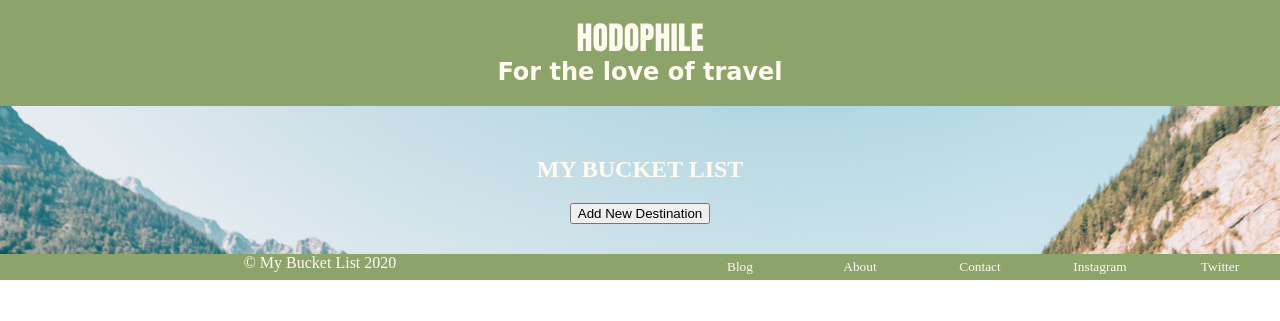
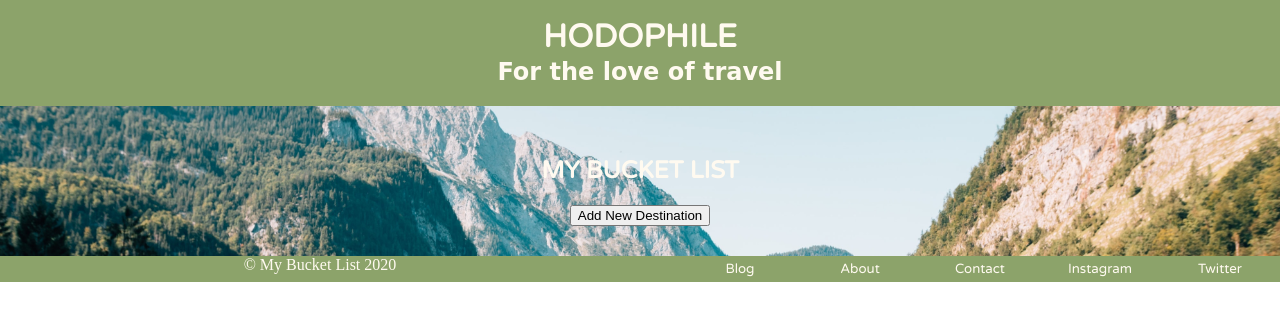
Before and after one commit to AmyBrowneDesigns/Travel_Bucket_List, a Flask app: page /countries in a window 1280 px wide. Shown: the top 321 px of the page. Run offline with Flask 2, Linux system fonts and the light colour scheme; data that the repository does not hold is empty; some libraries are stand-ins or nearby versions.

Commit message:
changed font for pages and tried to change padidng of trashcan

```diff
--- a/static/css/countries/index.css
+++ b/static/css/countries/index.css
@@ -3,8 +3,9 @@
 
 }
 
+
 .bucket-list-display {
-    background-image: url("../../img/bucket_list_display.jpg");
+    background-image: url("../../img/bucket_list_display2.jpg");
     background-size: cover;
     padding: 30px;
     /* background-color: lightslategray; */
@@ -18,3 +19,7 @@
 /* main > div > section > {
     margin-bottom: 100px;
 } */
+
+body > main > section {
+    font-family: 'Varela Round', sans-serif;
+}
--- a/static/css/footer.css
+++ b/static/css/footer.css
@@ -1,5 +1,6 @@
 body > footer > nav > ul >li {
     color: floralwhite;
+    font-family: 'Varela Round', sans-serif;
     font-size: 10pt;
     width: 100%;
     margin: 5px;
--- a/static/css/header.css
+++ b/static/css/header.css
@@ -1,6 +1,6 @@
 body > header {
     margin: 0px;
-    font-family: Impact, Haettenschweiler, 'Arial Narrow Bold', sans-serif, Helvetica, sans-serif;
+    font-family: 'Varela Round', sans-serif;
     background-color: rgb(140, 163, 106);
     color: floralwhite;
     text-align: center;
--- a/static/css/homepage.css
+++ b/static/css/homepage.css
@@ -3,12 +3,13 @@ body {
     padding:0px;
     justify-content: center;
     text-align: center;
+    font-family: font-family: 'Varela Round', sans-serif;
 }
 
 
-/* .homepage {
-    background-image: url(../img/favourites/australia.png);
-  } */
+  body > main {
+      font-family: font-family: 'Varela Round', sans-serif;
+  }
 
 
 .blog-block {
--- a/templates/base.html
+++ b/templates/base.html
@@ -34,6 +34,9 @@
 
   <link rel="stylesheet" href="https://cdnjs.cloudflare.com/ajax/libs/font-awesome/4.7.0/css/font-awesome.min.css">
 
+  <!-- font import -->
+  <link href="https://fonts.googleapis.com/css2?family=Varela+Round&display=swap" rel="stylesheet">
+
 
 
 
--- a/templates/countries/index.html
+++ b/templates/countries/index.html
@@ -9,7 +9,7 @@
 <div>
     <section>
     <section id="country-section">
-        <h3>Country I would like to visit: {{country.name}}</h3>
+        <h4>Country I would like to visit: {{country.name}}</h4>
 
         <a href="/countries/{{country.id}}/edit"><i class="fa fa-pencil" style="font-size:10px;color:green"></i></a>
         <!-- <button>Edit</button> -->
```
Also changed, not shown: static/img/bucket_list_display2.jpg (added).
